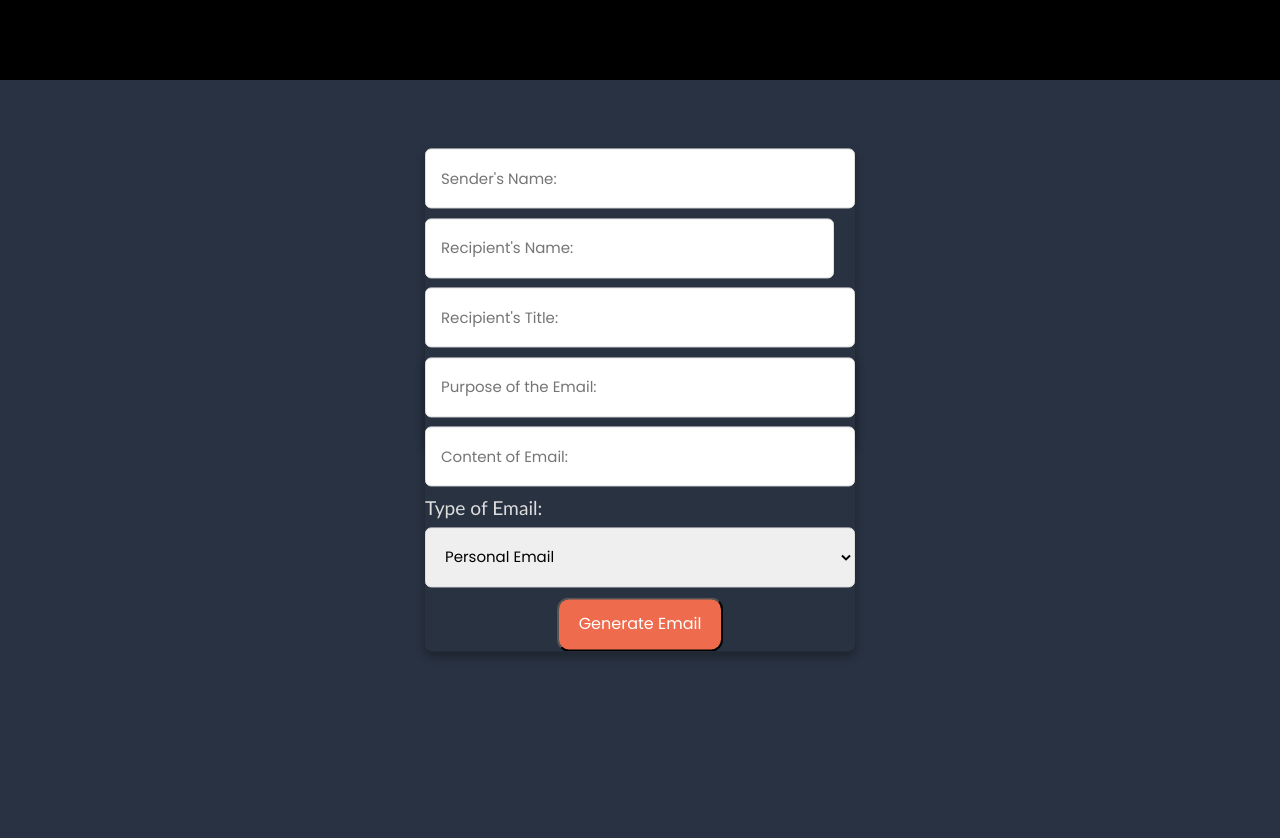
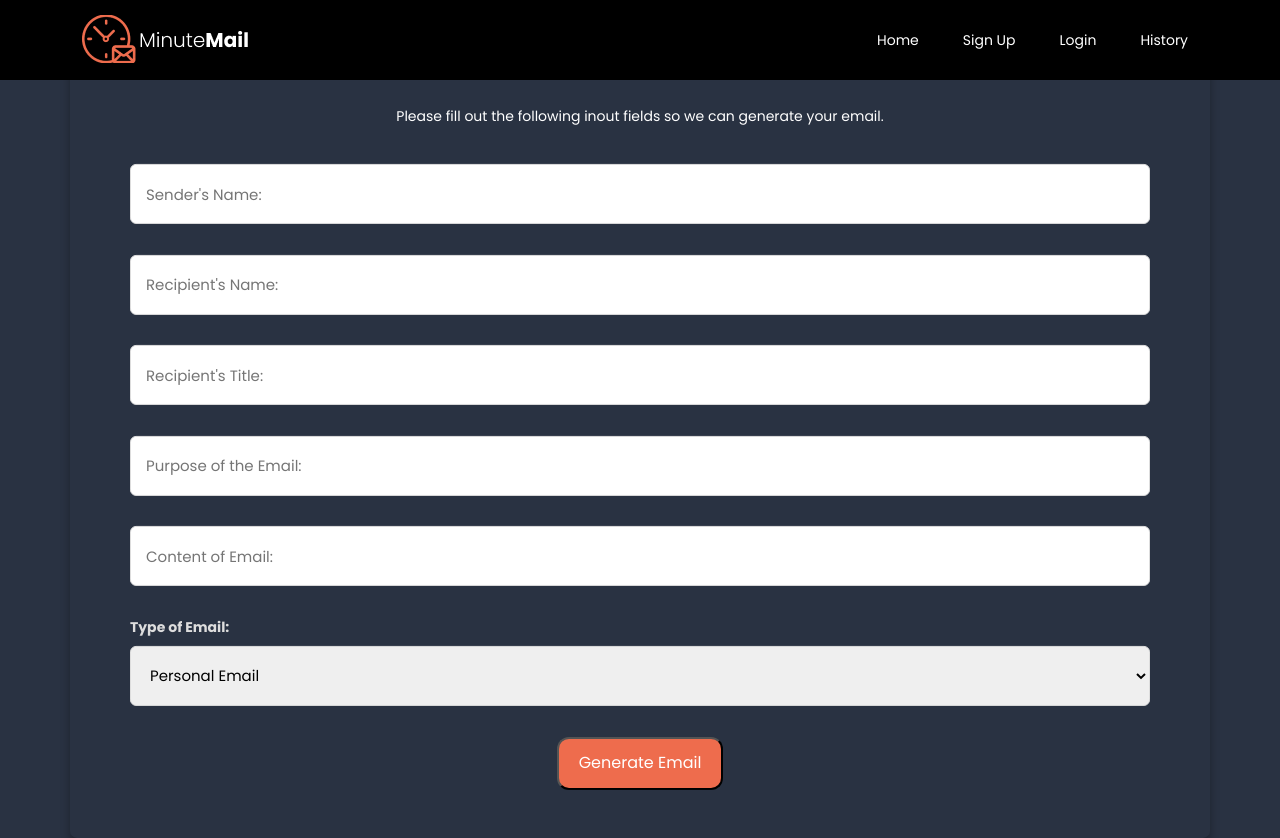
Before and after one commit to nisaldevinda/minute-mail, a Flask app: page /inputspage in a window 1280 px wide. Before the commit the page ends 655 px from the top, so only its background shows below. Run offline with Flask 3, Linux system fonts and the light colour scheme; some libraries are stand-ins or nearby versions.

Commit message:
Finalization

```diff
--- a/Implementation/Main.py
+++ b/Implementation/Main.py
@@ -53,7 +53,7 @@
 
 import openai
 
-f = open("C:\\Users\DELL\Desktop\key\key.txt", "r")
+f = open("D:\key\key.txt", "r")
 key= f.read()
 
 openai.api_key = key
--- a/Implementation/static/CSS/emailcss.css
+++ b/Implementation/static/CSS/emailcss.css
@@ -60,7 +60,6 @@
   transform: translate(-50%, -50%);
   max-width: 430px;
   width: 100%;
-  background: #293241;
   border-radius: 7px;
   box-shadow: 0 5px 10px rgba(0, 0, 0, 0.3);
 }
@@ -99,7 +98,8 @@
 
 .text{
   color:#ddd;
-  font-family: 'Gill Sans', 'Gill Sans MT', Calibri, 'Trebuchet MS', sans-serif;
+  font-size: 14px !important;
+  font-weight: bold;
 }
 
 .button {
@@ -124,3 +124,16 @@
     max-width: 90%;
   }
 }
+
+
+#email-gen-form{
+  padding: 48px;
+}
+
+#form{
+  margin-top: 48px;
+}
+
+#recipient-name{
+  width: 100% !important;
+}
--- a/Implementation/templates/Generate email.html
+++ b/Implementation/templates/Generate email.html
@@ -7,7 +7,7 @@
   <meta http-equiv="X-UA-Compatible" content="ie=edge">
   <title>Email Form</title>
   <link rel="stylesheet" href="{{ url_for('static', filename='CSS/emailcss.css') }}">
-  <!-- <link rel="stylesheet" href="{{ url_for('static', filename='CSS/bootstrap.css') }}"> -->
+  <link rel="stylesheet" href="{{ url_for('static', filename='CSS/bootstrap.css') }}">
   <link rel="stylesheet" href="{{ url_for('static', filename='CSS/styles.css') }}">
 </head>
 
@@ -30,23 +30,29 @@
   </header>
 
   <div class="container" id="form">
-    <form action="/GenerateEmail" method="POST">
+    <form action="/GenerateEmail" method="POST" id="email-gen-form">
+      <p class="text-center">Please fill out the following inout fields so we can generate your email.</p>
+      <br>
       <div class="form-group">
         <input type="text" id="sender-name" name="sender-name" placeholder="Sender's Name: " required>
       </div>
+      <br>
       <div class="form-group">
         <input type="text" id="recipient-name" name="recipient-name" placeholder="Recipient's Name:" required>
       </div>
+      <br>
       <div class="form-group">
-
         <input type="text" id="recipient-title" name="recipient-title" placeholder="Recipient's Title:" required>
       </div>
+      <br>
       <div class="form-group">
         <input type="text" id="purpose" name="purpose" placeholder="Purpose of the Email:" required>
       </div>
+      <br>
       <div class="form-group">
         <input type="text" id="content" name="content" placeholder="Content of Email:" required>
       </div>
+      <br>
       <div class="form-group">
         <label class="text" for="type">Type of Email:</label>
         <select id="type" name="type">
@@ -55,6 +61,7 @@
           <option value="professional">Professional Email</option>
         </select>
       </div>
+      <br>
       <input type="submit" class="button" value="Generate Email">
     </form>
   </div>
```
